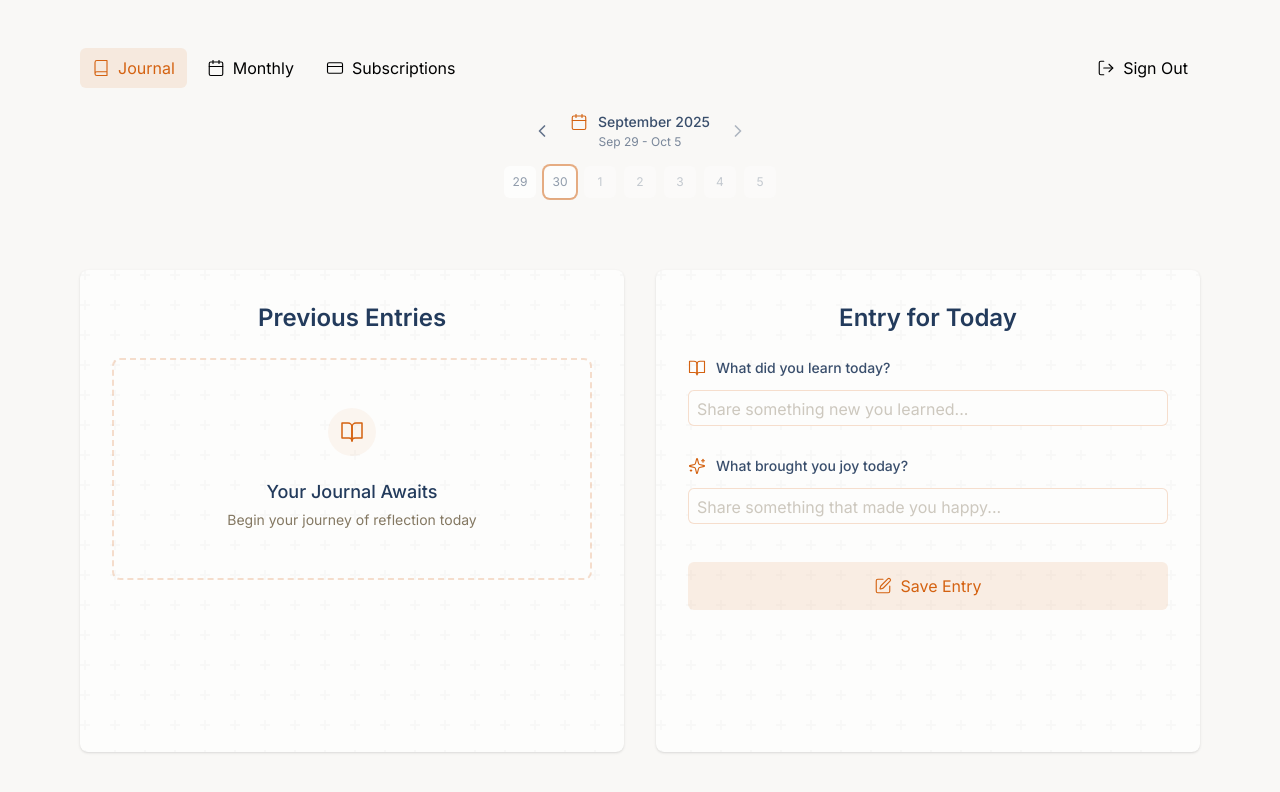
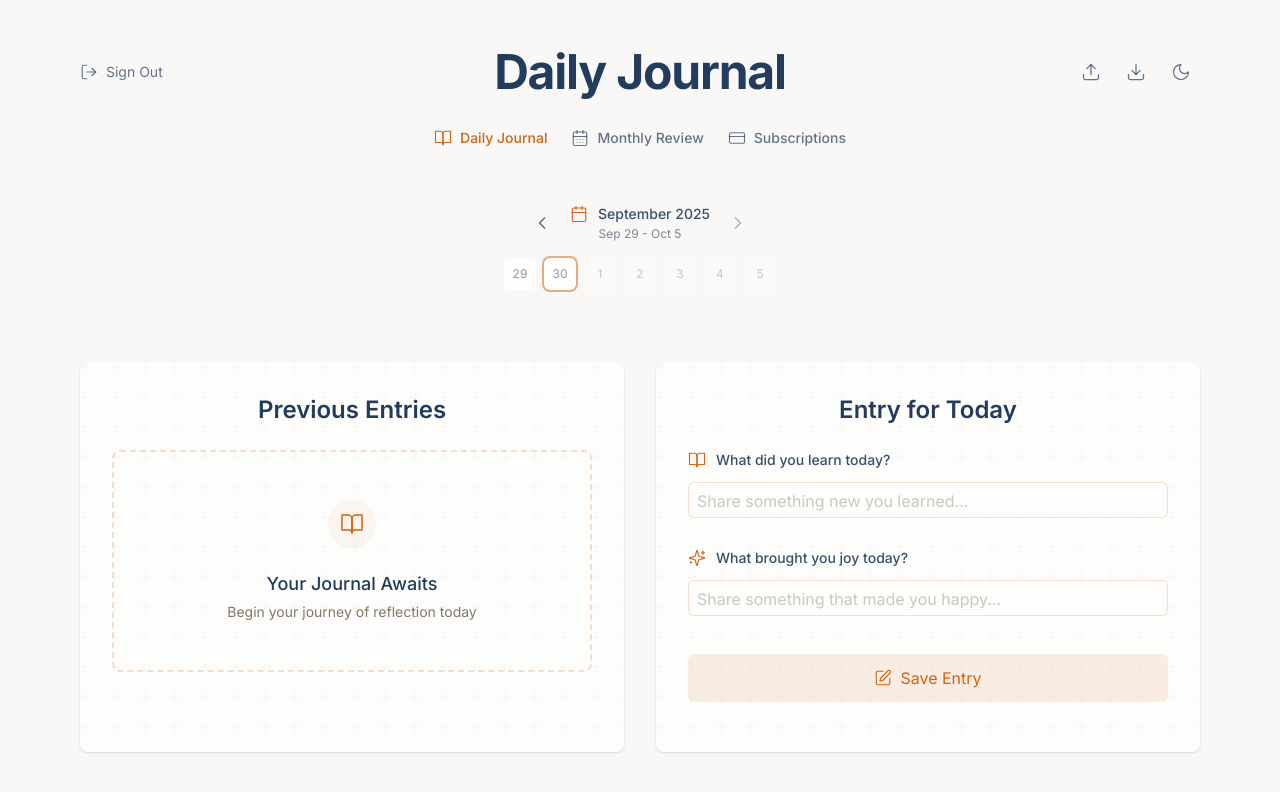
Before and after one commit to morhendos/quick-journal-app, a Next.js app: page / in a window 1280 px wide. Shown: the top 792 px of the page. Built offline with nearby package versions, Linux system fonts and the light colour scheme.

Commit message:
Restore original header structure and add subscriptions nav

```diff
--- a/src/components/layout/Navigation.tsx
+++ b/src/components/layout/Navigation.tsx
@@ -2,7 +2,7 @@
 
 import Link from 'next/link';
 import { usePathname } from 'next/navigation';
-import { CalendarDays, BookOpen } from 'lucide-react';
+import { CalendarDays, BookOpen, CreditCard } from 'lucide-react';
 
 export function Navigation() {
   const pathname = usePathname();
@@ -25,6 +25,14 @@ export function Navigation() {
         <CalendarDays size={18} strokeWidth={1.5} />
         <span>Monthly Review</span>
       </Link>
+      <Link
+        href="/subscriptions"
+        className={`flex items-center gap-2 text-sm font-medium transition-colors hover:text-accent
+          ${pathname === '/subscriptions' ? 'text-accent' : 'text-ink/70'}`}
+      >
+        <CreditCard size={18} strokeWidth={1.5} />
+        <span>Subscriptions</span>
+      </Link>
     </nav>
   );
 }
--- a/src/components/layout/PageHeader.tsx
+++ b/src/components/layout/PageHeader.tsx
@@ -1,54 +1,38 @@
 'use client';
 
-import Link from 'next/link';
+import { HeaderControls } from '../settings/HeaderControls';
+import LogoutButton from '../auth/LogoutButton';
+import { Navigation } from './Navigation';
 import { usePathname } from 'next/navigation';
-import { Calendar, Book, CreditCard, LogOut } from 'lucide-react';
-import { signOut } from 'next-auth/react';
 
 interface PageHeaderProps {
   onEntriesUpdate?: () => void;
 }
 
-const NAV_ITEMS = [
-  { href: '/', label: 'Journal', icon: Book },
-  { href: '/monthly', label: 'Monthly', icon: Calendar },
-  { href: '/subscriptions', label: 'Subscriptions', icon: CreditCard },
-];
-
 export function PageHeader({ onEntriesUpdate }: PageHeaderProps) {
   const pathname = usePathname();
-
-  const handleSignOut = async () => {
-    await signOut({ callbackUrl: '/login' });
-  };
+  const title = pathname === '/monthly'
+    ? 'Monthly Review'
+    : pathname === '/subscriptions'
+      ? 'Subscriptions'
+      : 'Daily Journal';
 
   return (
-    <header className="flex items-center justify-between gap-4 flex-wrap">
-      <nav className="flex items-center gap-2 flex-wrap">
-        {NAV_ITEMS.map(({ href, label, icon: Icon }) => {
-          const isActive = pathname === href;
-          return (
-            <Link key={href} href={href}>
-              <button
-                className={`flex items-center gap-2 py-2 px-3 rounded-md transition-colors
-                  ${isActive ? 'bg-accent/10 text-accent hover:bg-accent/15' : 'hover:bg-accent/10'}`}
-                onClick={onEntriesUpdate}
-              >
-                <Icon size={18} strokeWidth={1.5} />
-                <span>{label}</span>
-              </button>
-            </Link>
-          );
-        })}
-      </nav>
-
-      <button
-        className="flex items-center gap-2 py-2 px-3 rounded-md transition-colors hover:bg-accent/10"
-        onClick={handleSignOut}
-      >
-        <LogOut size={18} strokeWidth={1.5} />
-        <span>Sign Out</span>
-      </button>
-    </header>
+    <div className="mb-8 animate-fade-in">
+      <div className="flex justify-between items-center">
+        <div className="w-32">
+          <LogoutButton />
+        </div>
+        <h1 className="journal-heading text-4xl sm:text-5xl font-bold text-ink tracking-tight">
+          {title}
+        </h1>
+        <div className="w-32">
+          <HeaderControls onEntriesUpdate={onEntriesUpdate} />
+        </div>
+      </div>
+      <div className="mt-8 flex justify-center">
+        <Navigation />
+      </div>
+    </div>
   );
 }
```
